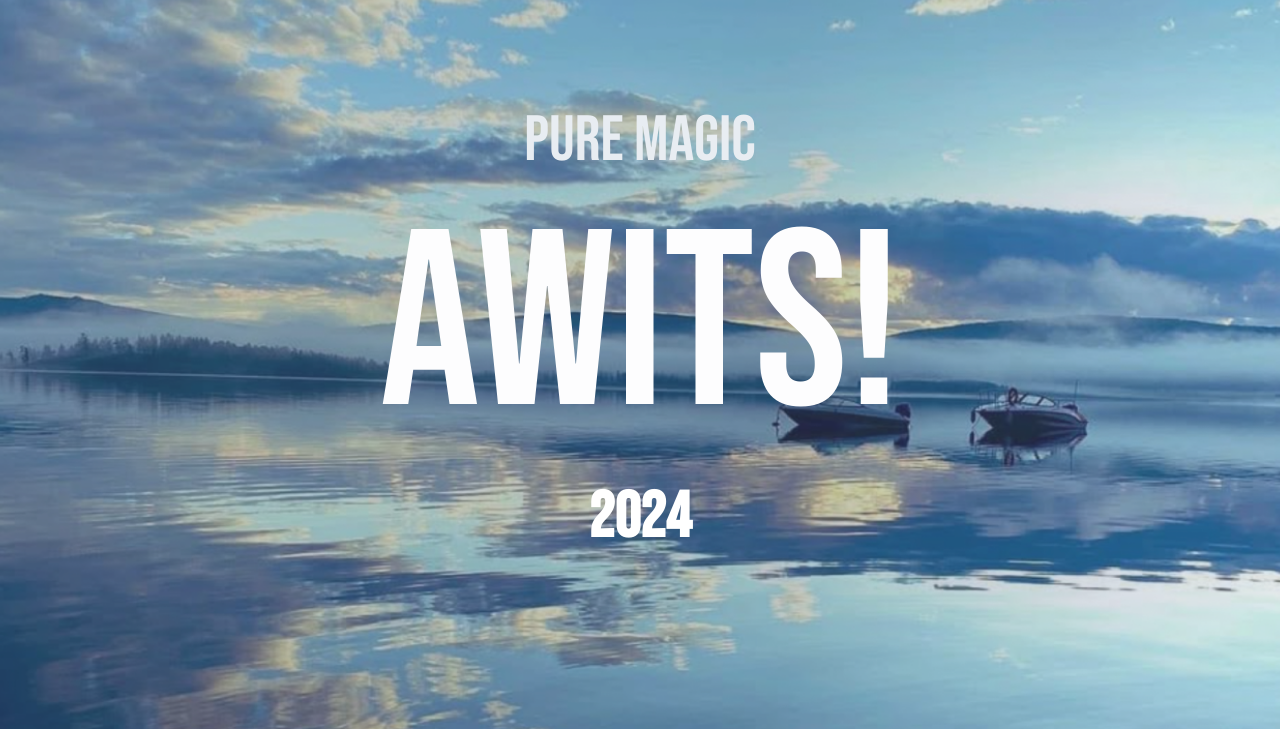
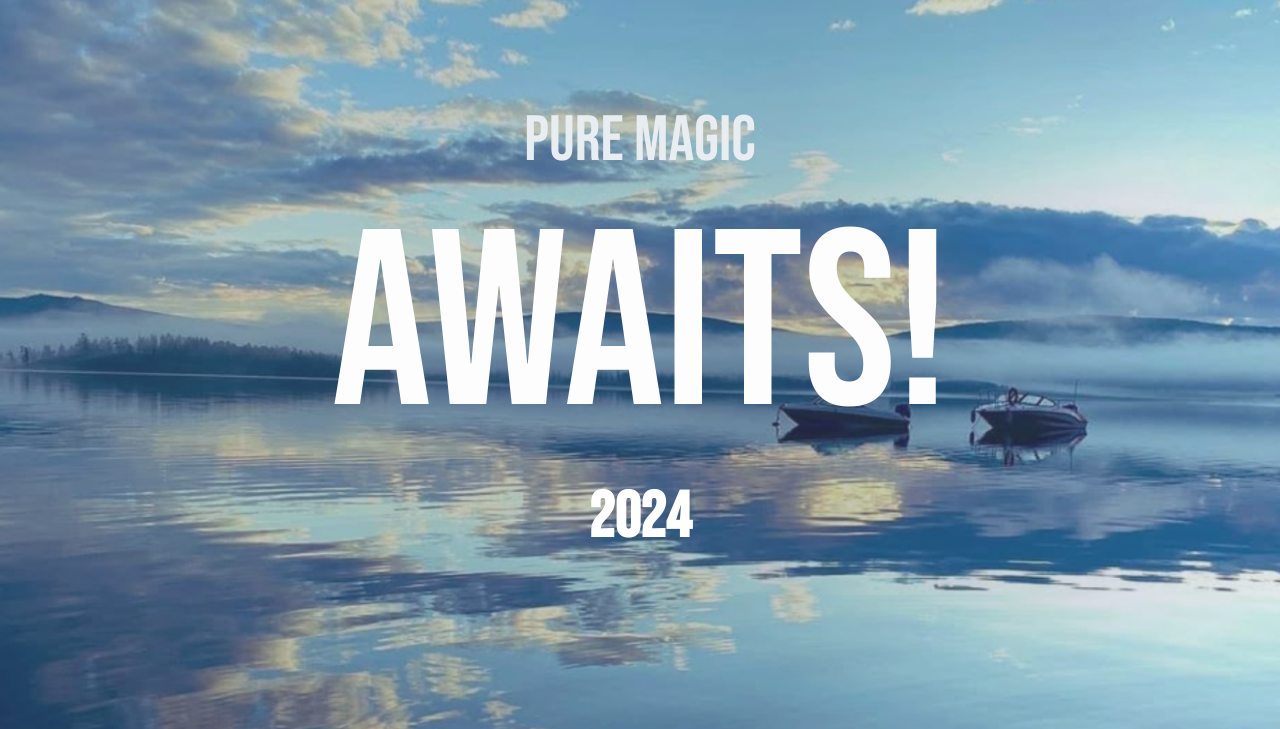
Before and after one commit to go0f4/Pinetour, a plain HTML site: page index.html in a window 1280 px wide. Shown: the part 71-800 px from the top of the page. Drawn offline with Linux system fonts and the light colour scheme; a web font is replaced by a local one.

Commit message:
useg nemsen

```diff
--- a/index.html
+++ b/index.html
@@ -44,7 +44,7 @@
       </nav>
       <div class="text flex-direction display-center-center">
         <p id="pure_magic">PURE MAGIC</p>
-        <p id="awits">AWITS!</p>
+        <p id="awits">AWAITS!</p>
         <p id="a2024">2024</p>
       </div>
     </section>
```
